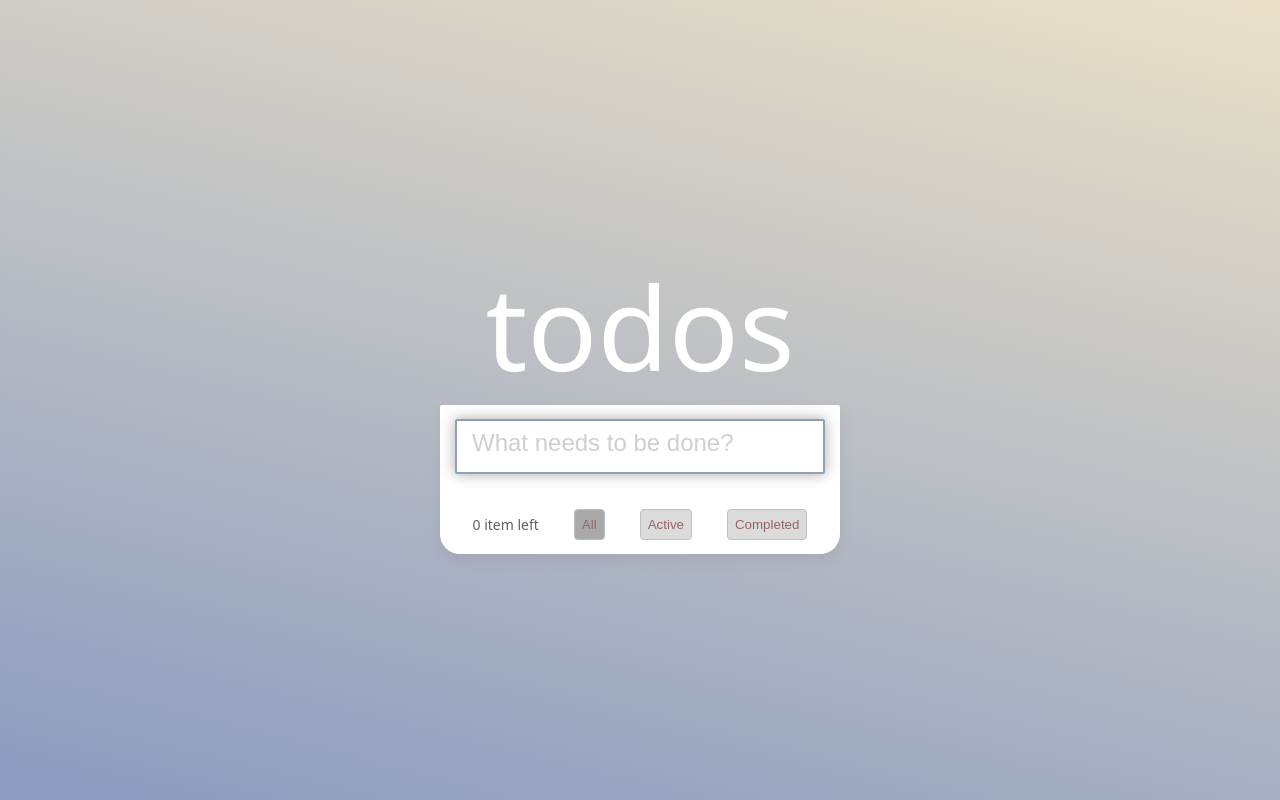
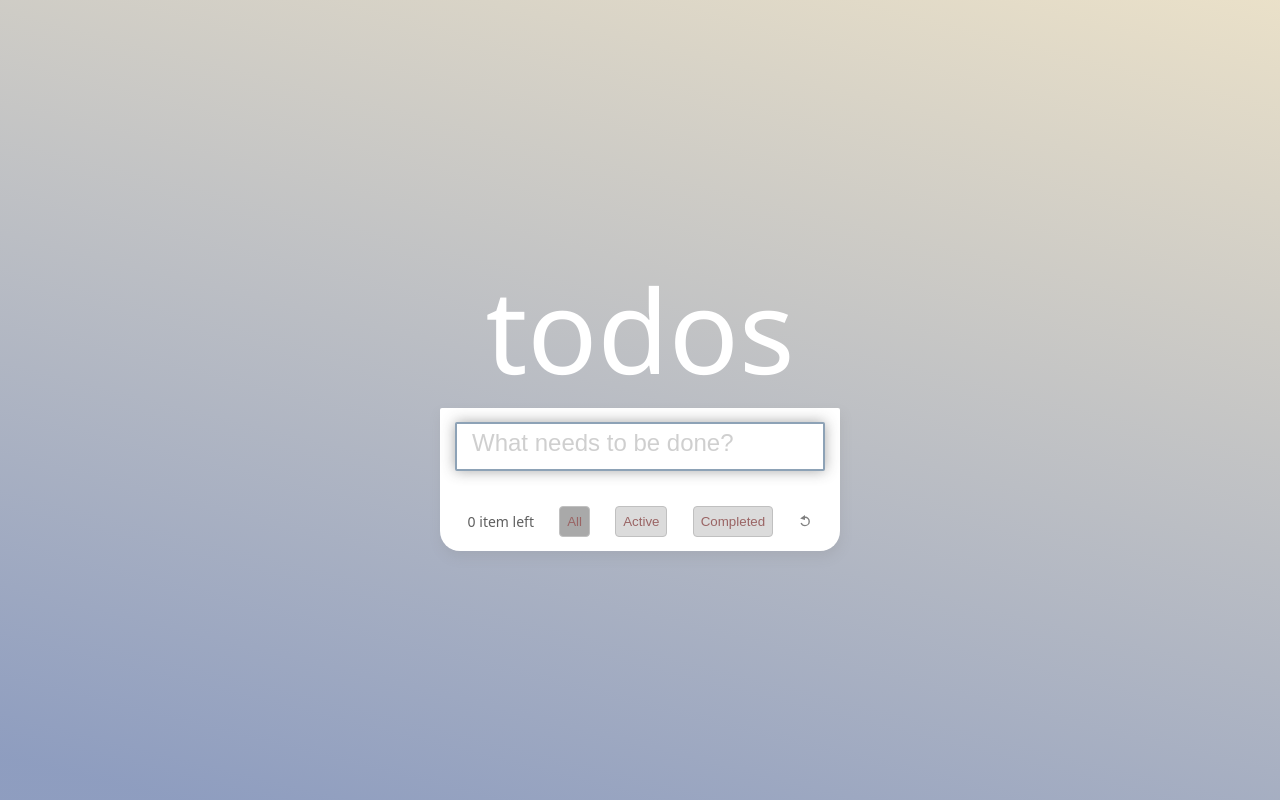
Before and after one commit to solarxweb/testexercise.todos, a React (Create React App) app: page / in a window 1280 px wide. Built offline with nearby package versions, Linux system fonts and the light colour scheme.

Commit message:
new features added + ui fixed(added)

```diff
--- a/src/components/App.css
+++ b/src/components/App.css
@@ -32,9 +32,8 @@ main {
 
 .task-input {
   box-shadow: inset 0px -2px 10px rgba(93, 103, 117, 0.212);
-  align-self: center;
   width: 100%;
-  height: 55px;
+
   margin-bottom: 15px;
   padding: 15px;
   border: 1px solid rgba(53, 83, 218, 0.045);
@@ -85,7 +84,32 @@ main {
   overflow-y: auto;
 }
 
-.todo-list__item button {
+/* =============> LI ELEMENT OF TASK ONLY <=======================  */
+/* ################################################################ */
+
+.item__body {
+  font-family:
+    system-ui, -apple-system, BlinkMacSystemFont, 'Segoe UI',
+    Roboto, Oxygen, Ubuntu, Cantarell,
+    'Open Sans', 'Helvetica Neue', sans-serif;
+
+  display: flex;
+  align-items: center;
+  justify-content: space-between;
+}
+
+.btn-confirm {
+  width: 65px;
+  height: 26px;
+
+  border: 1px solid rgb(205, 205, 205);
+  border-radius: 12px;
+  padding: 5px 12px;
+  background-color: #ebebebe8;
+  background-image: linear-gradient(transparent 20%, rgb(175, 206, 218), transparent 94%);
+}
+
+.todo-list__item .item__body {
   width: 100%;
   height: auto;
 
@@ -101,26 +125,29 @@ main {
   margin-bottom: 3px;
 }
 
-.todo-list__item.inactive button{
+.todo-list__item.inactive .item__body {
   border-radius: 4px;
   border: 1px solid rgb(163, 163, 163);
   background-color: #ebebeb;
 }
 
-.todo-list__item.active button{
+.todo-list__item.active .item__body {
   border-radius: 4px;
   color: #3e3e3e;
   background-color: #efe9ac;
   border: 1px solid rgb(188, 184, 172);
 }
 
-.todo-list__item.completed button{
+.todo-list__item.completed .item__body {
   text-decoration:line-through rgba(200, 200, 200, 0.927);
   color: #dadada;
   border-radius: 4px;
   border: 1px solid rgb(81, 81, 81);
   background-color: #728b83;
 }
+
+/* ########################################################################### */
+/* =============> STYLES OF LI ELEMENT OF TASK ENDED <=======================  */
 
 .todo-list__footer {
   display: flex;
@@ -144,13 +171,49 @@ main {
 
 .todo-btn.selected {
   background-color: #a9a9a9;
-  transition: all 0.3s ease-in;
+  transition: all 0.25s ease-in;
 }
+
+.reset-button {
+  display: flex;
+  width: 14px;
+  height: 16px;
+
+  background-color: unset;
+  border: none;
+  border-radius: 50%;
+  position: relative;
+  transition: all .5s ease;
+}
+
+.reset-button__tooltip {
+  position: absolute;
+  background-color: #5f5f5f;
+  color: white;
+  padding: 5px;
+  border-radius: 4px;
+  top: 20px;
+  left: 50%;
+  transform: translateX(-50%);
+  white-space: nowrap;
+  opacity: 0;
+  transition: all 1s ease;
+}
+
+.reset-button:hover {
+  background-color: #5f5f5f3d;
+}
+
+.reset-button:hover .reset-button__tooltip {
+  display: block;
+  opacity: 1;
+  pointer-events: none;
+}
+
 
 .error-message {
   color: #ebebeb;
   font-size: 14px;
-  /* font-style: italic; */
   border-radius: 3px;
   padding: 10px;
   background-color: rgb(180, 90, 90);
--- a/src/components/App.tsx
+++ b/src/components/App.tsx
@@ -3,7 +3,7 @@ import React, { useState, useRef, useEffect, useCallback } from "react";
 import * as yup from 'yup';
 import { useDispatch, useSelector } from "react-redux";
 import { IState, IStatusState, ITodo, Status } from "../types/data";
-import { addTask, makeReserved, makeCompleted } from "../slices/todosSlice";
+import { addTask, makeReserved, makeCompleted, removeCompleted } from "../slices/todosSlice";
 import { setStatus } from '../slices/filterBySlice';
 import cn from 'classnames';
 
@@ -53,7 +53,7 @@ const App = () => {
     }
   };
 
-  function changeStatus(status: string, id: number, developer?: string): void {
+  function changeStatus(status: 'active' | 'inactive', id: number, developer?: string): void {
     switch (status) {
       case 'inactive':
         dispatch(makeReserved({ id, developer }));
@@ -84,16 +84,25 @@ const App = () => {
     }
 
     return filteredItems.map((item: ITodo) => (
-      <li key={item.id} className={cn('todo-list__item', {
+      <li key={item.id} className={cn('todo-list__item item', {
         inactive: item.status === 'inactive',
         active: item.status === 'active',
         completed: item.status === 'completed',
       })}
       ref={item.id === filteredItems.at(-1)?.id ? lastTask : null}>
-        <button onClick={() => changeStatus(item.status as 'active' | 'inactive', item.id!, item.developer!)}>{item.title}</button>
+        <div className='item__body'>
+          {item.title}
+          {
+          (item.status === 'active' || item.status === 'inactive') ? <button className='btn-confirm' onClick={() =>
+            changeStatus(item.status as 'active' | 'inactive', item.id!, item.developer!)}>
+            {item.status === 'active' ? 'done?' : 'take it'}
+          </button>
+          : null
+        }
+        </div>
       </li>
     ));
-};
+  };
 
   return (
     <main>
@@ -144,6 +153,13 @@ const App = () => {
                 }}>
                 Completed
               </button>
+              <button type='button' className='reset-button' onClick={() => dispatch(removeCompleted({status: 'completed'}))}>
+                <svg viewBox='0 0 20 20' width={14} height={14}>
+                  <circle r="6" cx="10" cy="12" fill="none" stroke="grey" stroke-width="2" stroke-dasharray="16 10"/>
+                  <polygon points="3,8 10,10 10,3" fill='grey'/>
+                </svg>
+                <div className="reset-button__tooltip">Remove completed</div>
+              </button>
             </div>
           </div>
         </div>
--- a/src/slices/todosSlice.ts
+++ b/src/slices/todosSlice.ts
@@ -20,8 +20,10 @@ const todosSlice = createSlice({
       payload.status = 'inactive';
       state.entities.push(payload);
     },
-    removeTask: (state, action) => {
-      state.entities.filter((el: ITodo) => el.id !== action.payload.id);
+    removeCompleted: (state, action) => {
+      if (state.entities.length === 0) return;
+      const rest = state.entities.filter((el: ITodo) => el.status !== action.payload.status);
+      state.entities = rest;
     },
     makeCompleted: (state, { payload }) => {
       const { id, developer } = payload;
@@ -49,5 +51,5 @@ const todosSlice = createSlice({
   }
 });
 
-export const { addTask, addError, makeReserved, makeCompleted } = todosSlice.actions;
+export const { addTask, addError, makeReserved, makeCompleted, removeCompleted } = todosSlice.actions;
 export default todosSlice.reducer;
```
